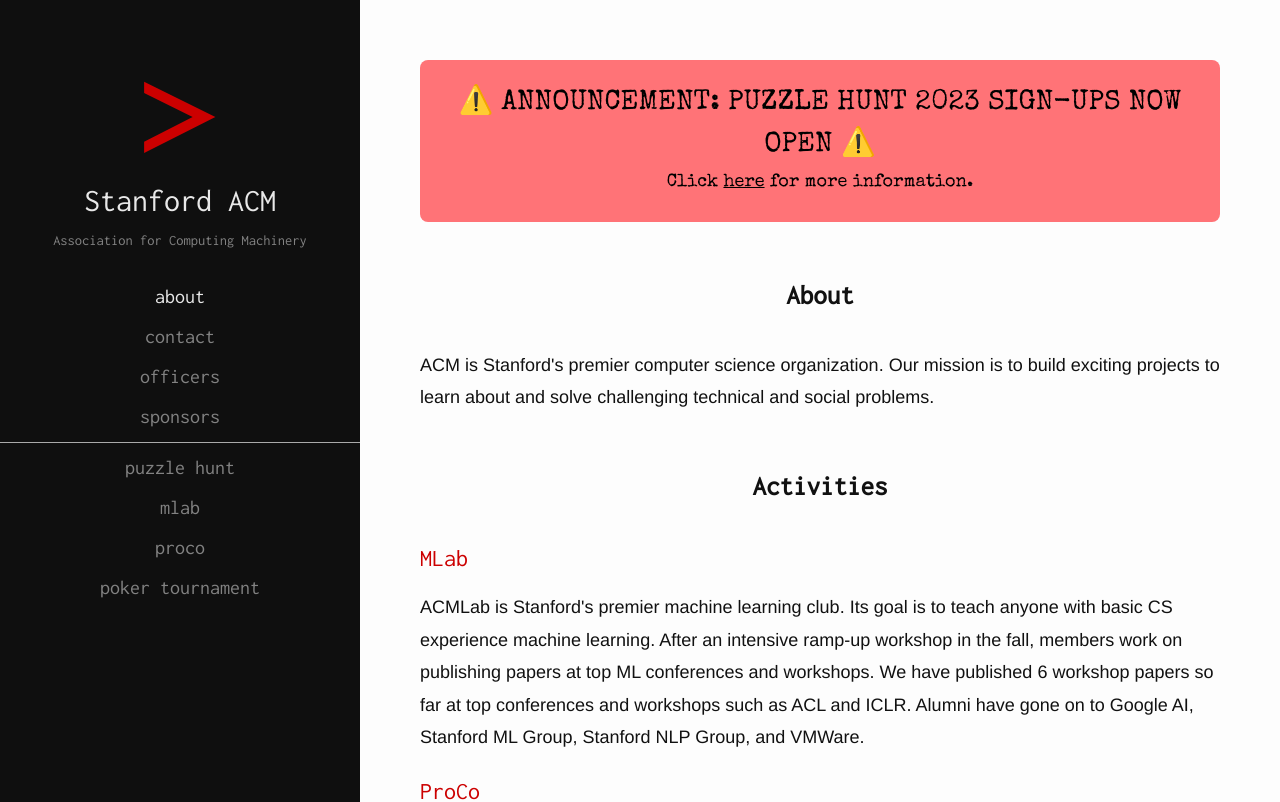
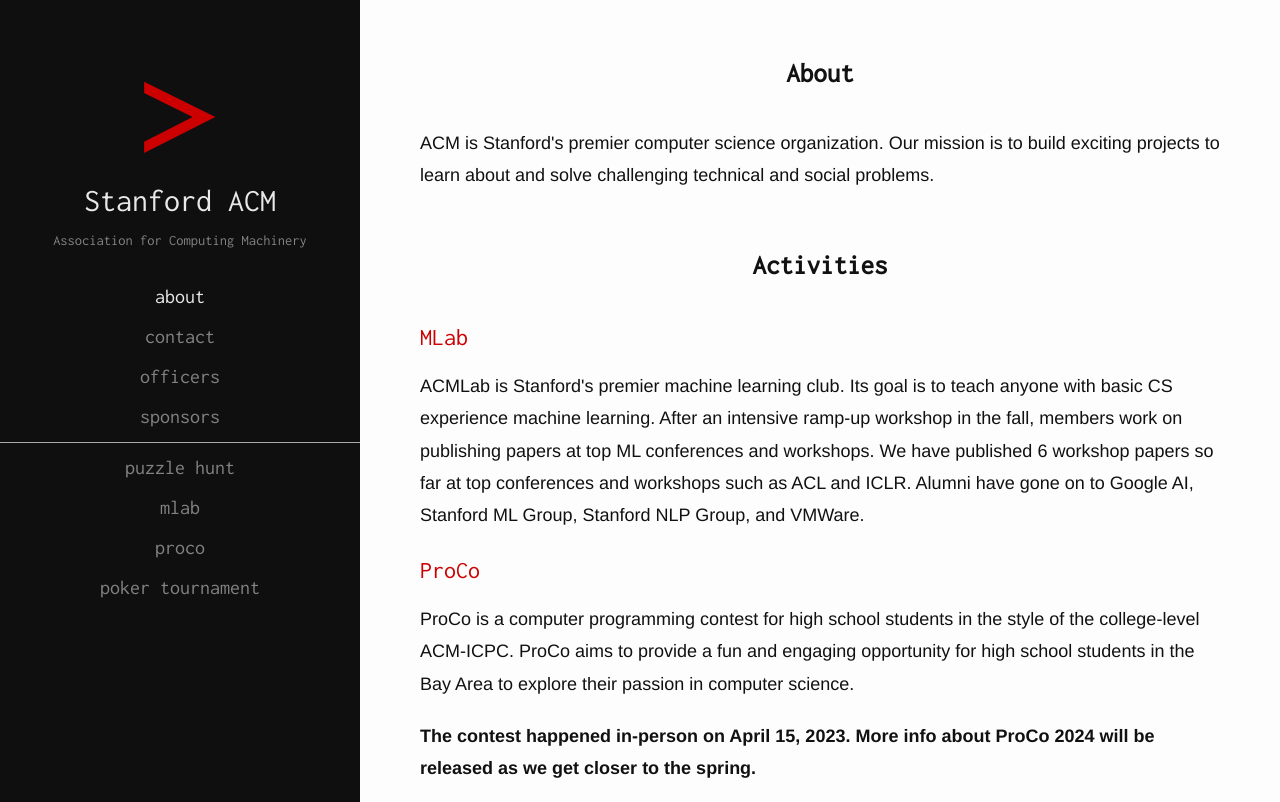
Before and after one commit to StanfordACM/Stanford-ACM, a Next.js app: page / in a window 1280 px wide. Shown: the top 802 px of the page. Built offline with nearby package versions, Linux system fonts and the light colour scheme.

Commit message:
Update puzzle hunt sign up

```diff
--- a/pages/index.tsx
+++ b/pages/index.tsx
@@ -46,23 +46,6 @@
 export default function About() {
   return (
     <Layout title="About" pageName="about">
-      <Section>
-        <Announcement>
-          ⚠️{' '}
-          <AnnounceLinkComponent
-            href="https://forms.gle/eqca6sPu56yc6RB96"
-            target="_blank"
-          >
-            ANNOUNCEMENT: PUZZLE HUNT 2023 SIGN-UPS NOW OPEN
-          </AnnounceLinkComponent>{' '}
-          ⚠️
-          <Paragraph>
-            <AnnounceLinkComponent href="/puzzleHunt/2023" target="_blank">
-              Click <u>here</u> for more information.
-            </AnnounceLinkComponent>
-          </Paragraph>
-        </Announcement>
-      </Section>
       <Section id="about">
         <Title>About</Title>
         <Paragraph>
--- a/pages/puzzleHunt/2023.tsx
+++ b/pages/puzzleHunt/2023.tsx
@@ -100,13 +100,13 @@
       <Section>
         <Title>Puzzle Hunt Fall 2023: Mystery in History</Title>
         <Center>
-          <IntroText>Signups are now open!</IntroText>
+          {/* <IntroText>Signups are now open!</IntroText>
           <SignUpButton
             href="https://forms.gle/eqca6sPu56yc6RB96"
             target="_blank"
           >
             Sign up
-          </SignUpButton>
+          </SignUpButton> */}
           <IntroText>
             For hunt details, click{' '}
             <LinkComponent
```
Also changed, not shown: pages/puzzleHunt.tsx (+8 -4 lines).
